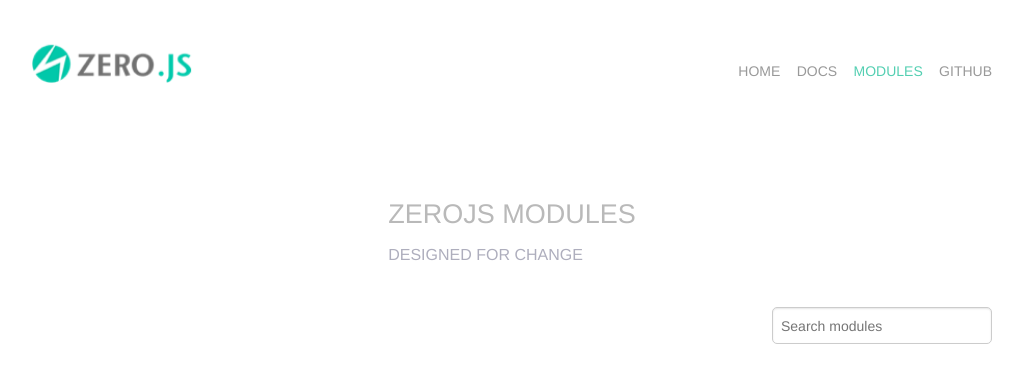
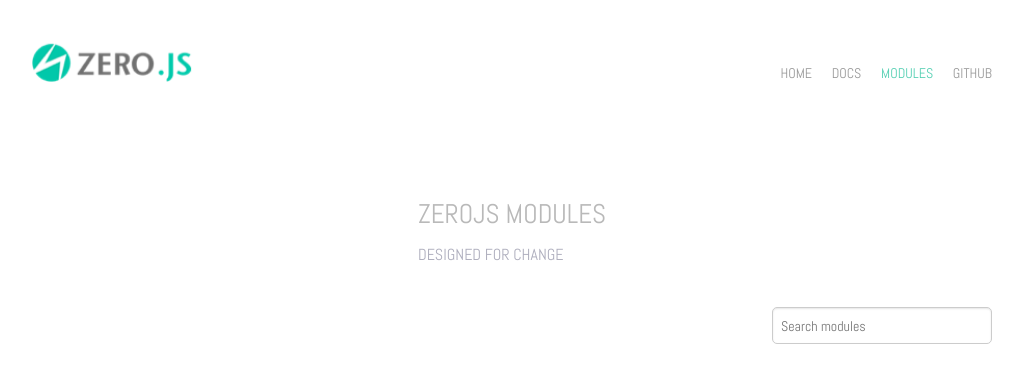
Before and after one commit to sskyy/zerojs.io, a website: page modules/official/public/modules.html in a window 1280 px wide. Shown: the whole page, without its empty margins (128-1151 px from the left). Drawn offline with Linux system fonts and the light colour scheme; no server answers.

Commit message:
下载googlefonts

```diff
--- a/modules/official/public/styles/style.css
+++ b/modules/official/public/styles/style.css
@@ -1,9 +1,17 @@
+
+/* 考虑到google被墙，手动下载相关字体；此处为事例字体，@子溯 根据需要调整 */
+@font-face {
+  font-family: Abel;
+  src: url('../fonts/Abel-Regular.ttf');
+}
+
 body {
+  font-family: Abel, "Helvetica Neue",Helvetica,Roboto,Arial,sans-serif;
   color: #999;
 }
 
-ul, ol, dl {
-  font-size: 0.8rem;
+h1, h2, h3, h4, h5, h6 {
+  font-family: Abel, "Helvetica Neue",Helvetica,Roboto,Arial,sans-serif;
 }
 
 nav {
@@ -217,7 +225,6 @@
   border-bottom: 1px solid #DDD;
   padding-left: 10px;
   padding-bottom: 5px;
-  font-size: 0.9rem;
 }
 
 .modules-main .modules-packages .package .content {
```
Also changed, not shown: modules/official/public/fonts/Abel-Regular.ttf (added).
